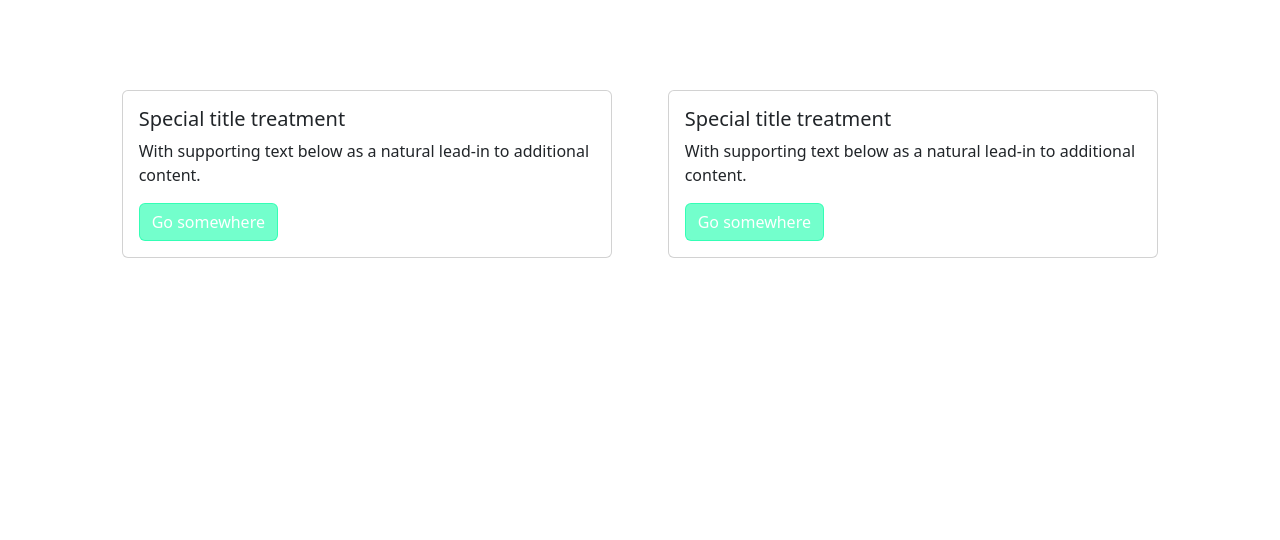
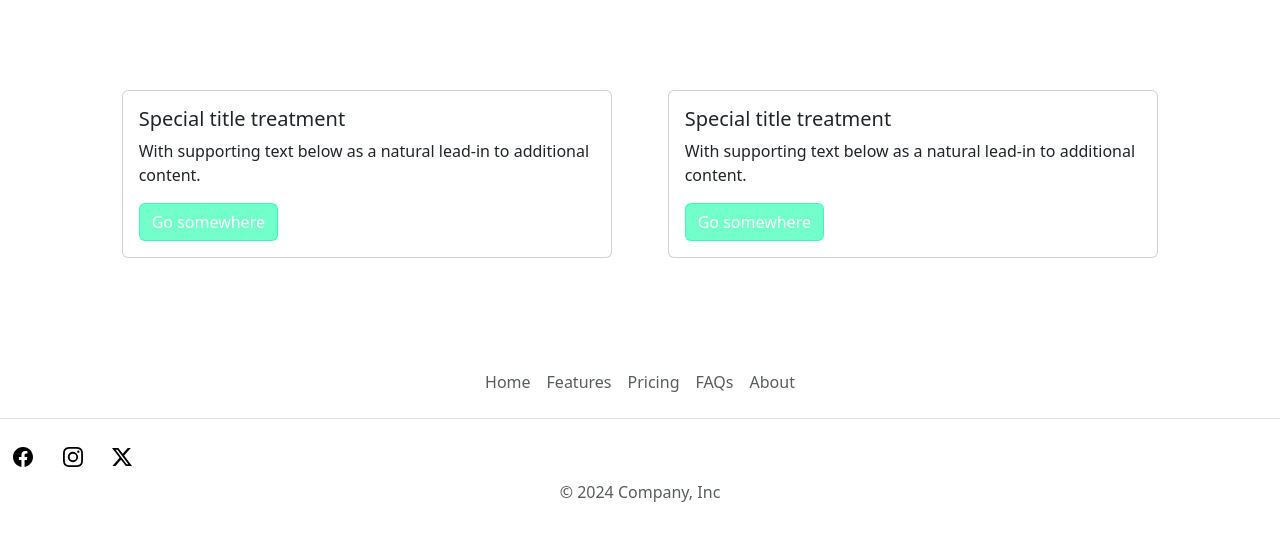
Before and after one commit to kspl456/FocusFlow-Landing-page, a plain HTML site: page index.html in a window 1280 px wide. Shown: the part 1660-2200 px from the top of the page. Before the commit the page ends 1982 px from the top, so only its background shows below. Drawn offline with nearby package versions, Linux system fonts and the light colour scheme.

Commit message:
added footer

```diff
--- a/index.html
+++ b/index.html
@@ -172,5 +172,19 @@
           </div>
     </div>
 </section>
+
+<footer class="py-3 my-4">
+    <ul class="nav justify-content-center border-bottom pb-3 mb-3">
+      <li class="nav-item"><a href="#" class="nav-link px-2 text-body-secondary">Home</a></li>
+      <li class="nav-item"><a href="#" class="nav-link px-2 text-body-secondary">Features</a></li>
+      <li class="nav-item"><a href="#" class="nav-link px-2 text-body-secondary">Pricing</a></li>
+      <li class="nav-item"><a href="#" class="nav-link px-2 text-body-secondary">FAQs</a></li>
+      <li class="nav-item"><a href="#" class="nav-link px-2 text-body-secondary">About</a></li>
+    </ul>
+    <img src="./svg/facebook.svg" class="social" alt="FaceBook" height="20">
+      <img src="./svg/instagram.svg" class="social" alt="Instagram" height="20">
+      <img src="./svg/twitter-x.svg" class="social" alt="twitter-x" height="20">
+    <p class="text-center text-body-secondary">© 2024 Company, Inc</p>
+  </footer>
 </body>
 </html>
--- a/style.css
+++ b/style.css
@@ -22,3 +22,7 @@
 .Features{
     background-image: linear-gradient(to bottom right,rgb(191, 255, 231), rgba(0, 255, 162, 0.55));
 }
+.social{
+    display: inline;
+    margin: 1%;
+}
```
Also changed, not shown: svg/facebook.svg (added), svg/instagram.svg (added), svg/twitter-x.svg (added).
